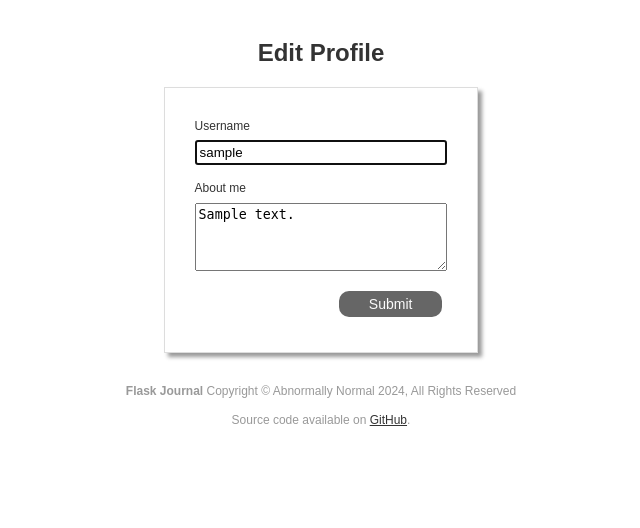
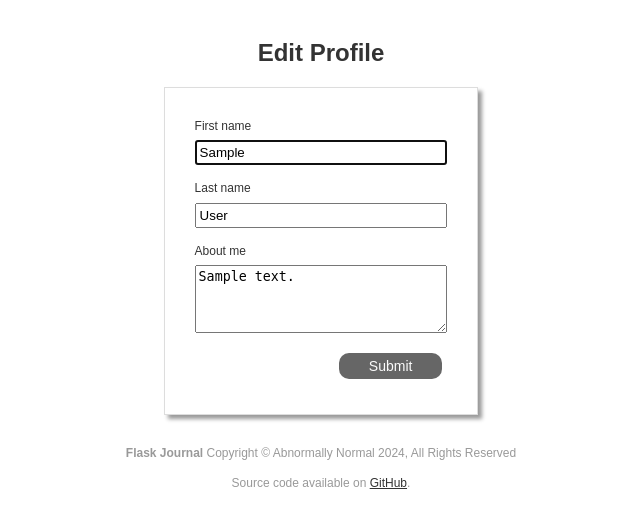
Before and after one commit to mayaname/flask_blog, a Flask app: page /edit_profile in a window 1280 px wide. Shown: the part 89-617 px from the top of the page, without its empty margins (319-959 px from the left). Run offline with Flask 3, Linux system fonts and the light colour scheme; a user stored in the database is signed in; tables that the repository leaves empty hold one stand-in row (values such as "Sample post"); parts of the project's set-up code (start-up, migrations or seed data) failed here and were passed over.

Commit message:
Update for errors and logging

```diff
--- a/app/forms.py
+++ b/app/forms.py
@@ -26,6 +26,8 @@ class LoginForm(FlaskForm):
 
 
 class SignupForm(FlaskForm):
+    firstname = StringField('First name', validators=[InputRequired()])
+    lastname = StringField('Last name', validators=[InputRequired()])
     username = StringField('Username', validators=[InputRequired()])
     password = PasswordField('Password', validators=[InputRequired()])
     password2 = PasswordField(
@@ -47,6 +49,7 @@ class SignupForm(FlaskForm):
 
 
 class EditProfileForm(FlaskForm):
-    username = StringField('Username', validators=[InputRequired()])
+    firstname = StringField('First name', validators=[InputRequired()])
+    lastname = StringField('Last name', validators=[InputRequired()])
     about_me = TextAreaField('About me', validators=[Length(min=0, max=140)])
     submit = SubmitField('Submit')
--- a/app/routes.py
+++ b/app/routes.py
@@ -1,9 +1,9 @@
 """
-Program: Init
+Program: Routes
 Author: Maya Name
 Creation Date: 12/30/2024
 Revision Date:
-Description: Init file for Flask microblog application
+Description: Routes file for Flask microblog application
 
 Revisions:
 
@@ -100,8 +100,8 @@ def login():
                     'error')
             return redirect(url_for('pages.login'))
         login_user(user, remember=form.remember_me.data)
-        flash(f'{form.username.data} successfully logged in' , 'success')
-        # return redirect(url_for('pages.index'))
+        flash(f'{form.username.data} successfully logged in', 'success')
+        # ! return redirect(url_for('pages.index'))
 
         # Check the 'next' parameter for safe redirection
         next_page = request.form.get('next') or request.args.get('next')
@@ -141,18 +141,26 @@ def signup():
 
     if form.validate_on_submit():
         user = User(username=form.username.data, email=form.email.data)
-        print(f'Entered password: {form.password.data}')
+        # ! print(f'Entered password: {form.password.data}')
 
         user.set_password(form.password.data)
 
         # Debug print to check the hashed password
-        print(f'Hashed password: {user.password}')
+        # ! print(f'Hashed password: {user.password}')
 
         db.session.add(user)
         db.session.commit()
         flash(f'{form.username.data} successfully signed up' , 'success')
+        # ! return redirect(url_for('pages.login'))
+
+        # Check the 'next' parameter for safe redirection
+        next_page = request.form.get('next') or request.args.get('next')
+
+        if next_page and is_safe_redirect_url(next_page):
+            # Redirect safely
+            return redirect(next_page)
+        # Fallback to a default page
         return redirect(url_for('pages.login'))
-
 
 
     return render_template('signup.html',
@@ -174,7 +182,6 @@ def user(username):
                            user=user,
                            posts=posts)
 
-
 @pages.route('/edit_profile', methods=['GET', 'POST'])
 @login_required
 def edit_profile():
@@ -183,15 +190,27 @@ def edit_profile():
     form = EditProfileForm()
     # Handles valid submit
     if form.validate_on_submit():
-        current_user.username = form.username.data
+        current_user.firstname = form.firstname.data
+        current_user.lastname = form.lastname.data
         current_user.about_me = form.about_me.data
         db.session.commit()
-        flash('Your changes have been saved.')
-        return redirect(url_for('edit_profile'))
+        flash('Your changes have been saved.', 'success')
+        # ! return redirect(url_for('pages.edit_profile'))
+
+        # Check the 'next' parameter for safe redirection
+        next_page = request.form.get('next') or request.args.get('next')
+
+        if next_page and is_safe_redirect_url(next_page):
+            # Redirect safely
+            return redirect(next_page)
+        # Fallback to a default page
+        return redirect(url_for('pages.edit_profile'))
+
     # Handles initial form display w/ current data
     elif request.method == 'GET':
         # Populate form with current data from database
-        form.username.data = current_user.username
+        form.firstname.data = current_user.firstname
+        form.lastname.data = current_user.lastname
         form.about_me.data = current_user.about_me
     return render_template('edit_profile.html',
                            head_title=head_title,
--- a/app/templates/edit_profile.html
+++ b/app/templates/edit_profile.html
@@ -13,10 +13,19 @@
 <section class="section_form">
     <form  class="form" method="post" novalidate>
       {{ form.hidden_tag() }}
+
       <div class="form_group">
-        {{ form.username.label(class="form_label") }}
-        {{ form.username(size=32, class="form_input", autocomplete="off", autofocus=true,) }}
-        {% for error in form.username.errors %}
+        {{ form.firstname.label(class="form_label") }}
+        {{ form.firstname(size=32, class="form_input", autocomplete="off", autofocus=true,) }}
+        {% for error in form.firstname.errors %}
+          <span class="form_error">[{{ error }}]</span>
+        {% endfor %}
+      </div>
+
+      <div class="form_group">
+        {{ form.lastname.label(class="form_label") }}
+        {{ form.lastname(size=32, class="form_input", autocomplete="off", autofocus=true,) }}
+        {% for error in form.lastname.errors %}
           <span class="form_error">[{{ error }}]</span>
         {% endfor %}
       </div>
@@ -34,7 +43,6 @@
         {{ form.submit(class="form_submit-button") }}
       </div>
 
-
     </form>
   </section>
 
--- a/requirements.txt
+++ b/requirements.txt
@@ -5,6 +5,7 @@ dnspython==2.7.0
 email_validator==2.2.0
 Flask==3.1.0
 Flask-Login==0.6.3
+Flask-Mail==0.10.0
 Flask-Migrate==4.0.7
 Flask-SQLAlchemy==3.1.1
 Flask-WTF==1.2.2
@@ -15,7 +16,10 @@ Jinja2==3.1.5
 Mako==1.3.8
 MarkupSafe==3.0.2
 python-dotenv==1.0.1
+python-http-client==3.3.7
+sendgrid==6.11.0
 SQLAlchemy==2.0.36
+starkbank-ecdsa==2.2.0
 typing_extensions==4.12.2
 Werkzeug==3.1.3
 WTForms==3.2.1
```
Also changed, not shown: app/__init__.py (+67 -1 lines), app/config.py (+8 -2 lines), app/templates/signup.html (+19 -2 lines), readme.md, 1 other file.
